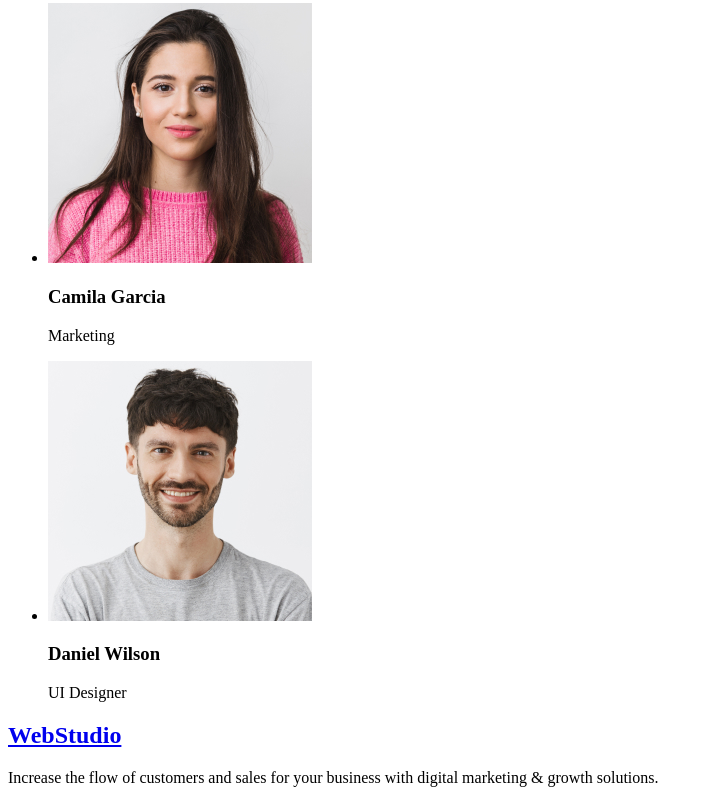
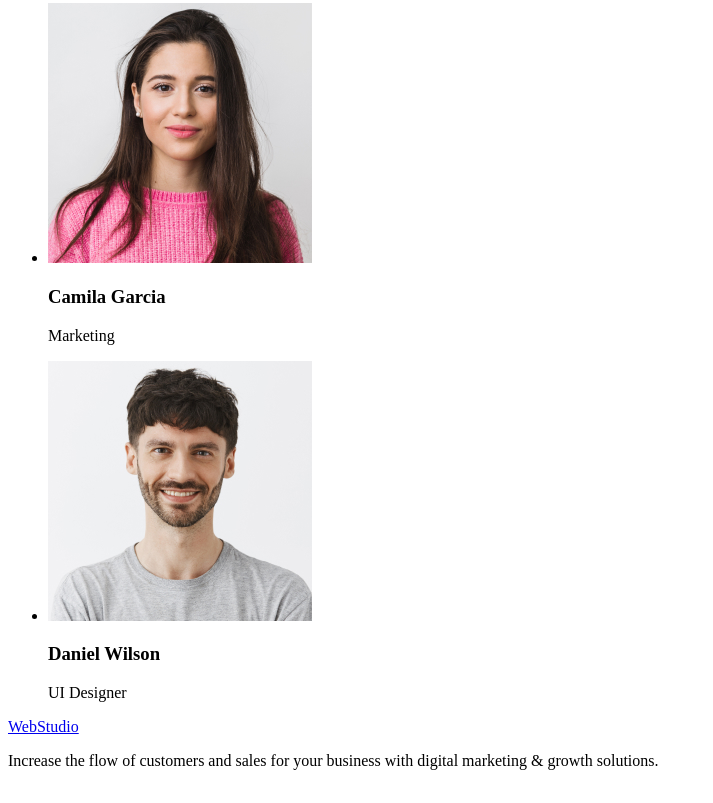
Before and after one commit to banggog8/goit-markup-hw-01, a plain HTML site: page index.html in a window 1280 px wide. Shown: the part 2065-2868 px from the top of the page, without its empty margins (0-713 px from the left). Drawn offline with Linux system fonts and the light colour scheme.

Commit message:
Update index.html file

```diff
--- a/index.html
+++ b/index.html
@@ -112,15 +112,9 @@
        </main>
       <!-- // Main  -->
 
-
-     <footer>
-        <section>
-        <h2>
-            <a href="./index.html">WebStudio</a>
-        </h2>
-        <p>Increase the flow of customers and sales for your business with digital marketing & growth solutions.</p>
-
-        </section>
-                </footer>
+    <footer>
+    <a href="./index.html">WebStudio</a>
+     <p>Increase the flow of customers and sales for your business with digital marketing & growth solutions.</p>
+    </footer>
 </body>
 </html>
```
